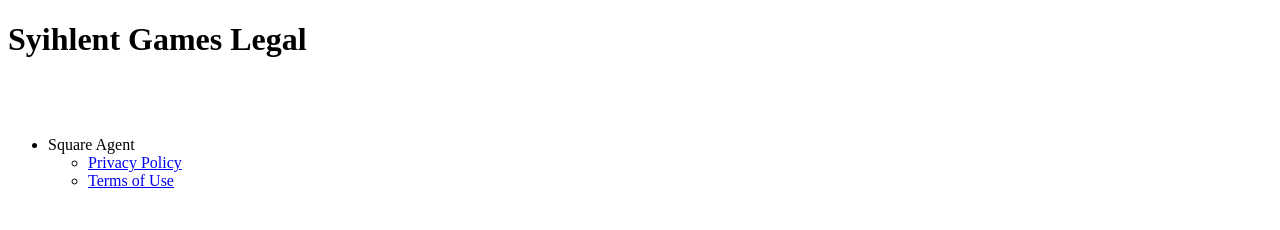
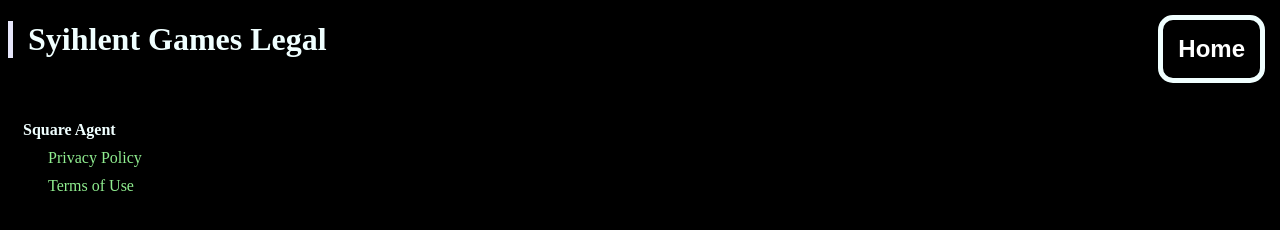
Before and after one commit to Syihlent/game-legal, a plain HTML site: page index.html in a window 1280 px wide. Drawn offline with Linux system fonts and the light colour scheme.

Commit message:
Added js for home button

```diff
--- /dev/null
+++ b/css/main.css
@@ -0,0 +1,45 @@
+body{
+    background-color: black;
+    color: azure;
+}
+
+h1{
+    font-weight: bold;
+    border-left: 5px lavender solid;
+    padding-left: 15px;
+}
+
+ul{
+    list-style-type: none;
+    gap: 15px;
+    padding-left: 15px;
+}
+
+li{
+    font-weight: bold;
+}
+
+li > ul > li{
+    margin: 10px;
+    font-weight: normal;
+}
+
+a{
+    text-decoration: none;
+    color: lightgreen;
+}
+
+
+
+#homeButton{
+    background-color: black;
+    color: white;
+    border: azure solid 5px;
+    border-radius: 15px;
+    position: fixed;
+    top: 15px;
+    right: 15px;
+    font-size: 1.5em;
+    padding: 15px;
+    font-weight: bold;
+}
--- a/index.html
+++ b/index.html
@@ -3,12 +3,15 @@
   <head>
     <meta charset="utf-8">
     <title>Syihlent Game Legal</title>
+    <link href = "css/main.css" rel = "stylesheet">
+    <script src = "js/main.js"></script>
   </head>
   <body>
     <header></header>
+
     <main>
       <h1>Syihlent Games Legal</h1>
-      <div style = "height: 5vh"></div>
+      <div style = "height: 25px"></div>
       <ul>
         <li>Square Agent
           <ul>
@@ -18,6 +21,7 @@
         </li>
       </ul>
     </main>
+
     <footer></footer>
   </body>
 </html>
--- /dev/null
+++ b/js/main.js
@@ -0,0 +1,11 @@
+document.addEventListener("DOMContentLoaded", () => {
+    document.body.insertAdjacentHTML("beforeend", `<button id = "homeButton">Home</button>`);
+    document.getElementById("homeButton").addEventListener("click", () => {
+        if(window.location.href.includes("index.html")){
+            window.location.href = "index.html";
+        }
+        else{
+            window.location.href = "../index.html";
+        }
+    });
+});
```
Also changed, not shown: square_agent/square_agent_privacy_policy1.html (+2 -0 lines), square_agent/square_agent_terms_of_use1.html (+2 -0 lines).
